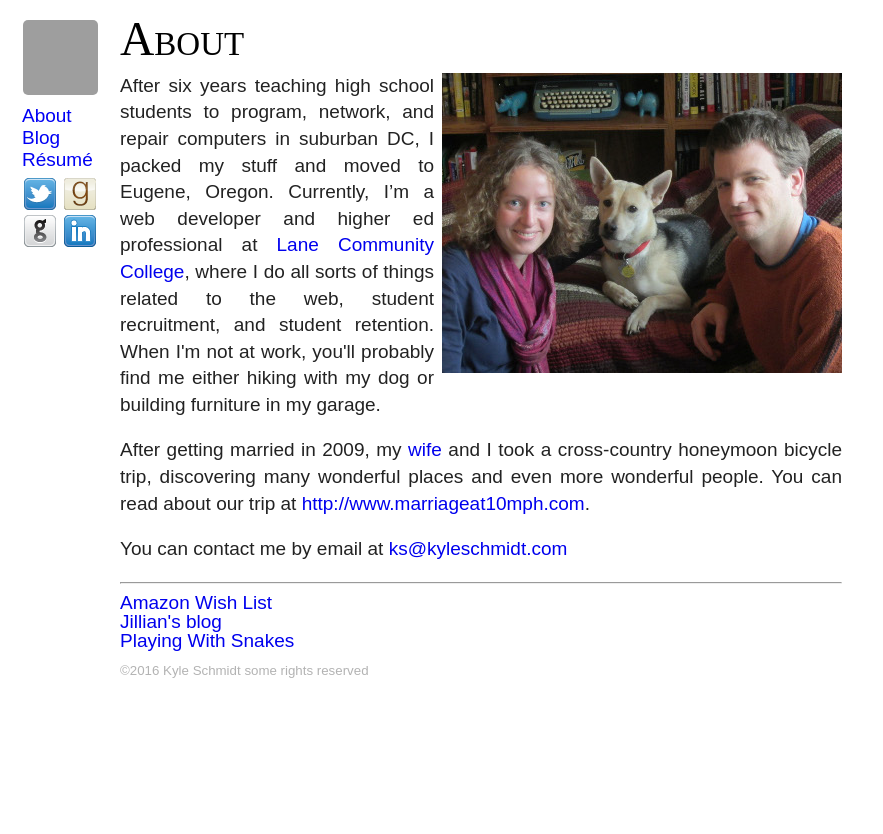
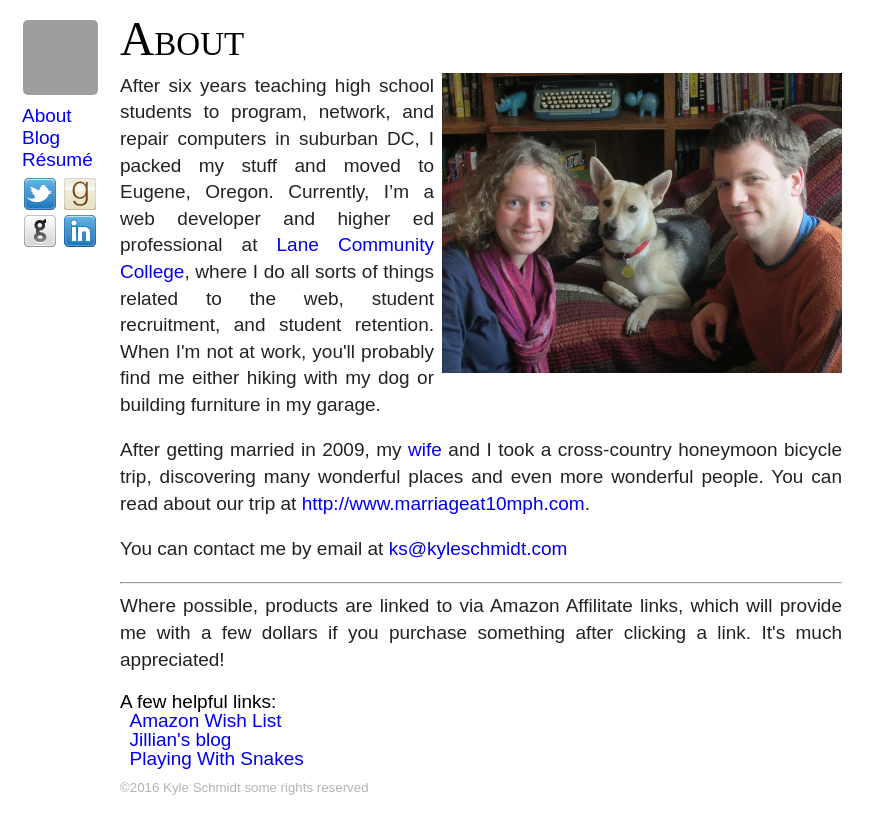
Before and after one commit to krschmidt/krschmidt.github.com, a Jekyll site: the page built from about.html, in a window 1280 px wide. Shown: the top 834 px of the page, without its empty margins (0-883 px from the left). Built offline with Jekyll 4.4.1, drawn with Linux system fonts in a browser that asks for light colours; nearby versions of some CDN libraries; some web fonts are replaced; grey boxes are pictures that could not be loaded.

Commit message:
added amazon required notice

```diff
--- a/about.html
+++ b/about.html
@@ -9,11 +9,14 @@ topTitle: About
 <p>After getting married in 2009, my <a href="http://jillianschmidt.com">wife</a> and I took a cross-country honeymoon bicycle trip, discovering many wonderful places and even more wonderful people. You can read about our trip at <a href="http://www.marriageat10mph.com">http://www.marriageat10mph.com</a>.</p>
 <p>You can contact me by email at <a href="mailto:ks@kyleschmidt.com">ks@kyleschmidt.com</a></p>
 <hr>
-<ul>
+<p>Where possible, products are linked to via Amazon Affilitate links, which will provide me with a few dollars if you purchase something after clicking a link. It's much appreciated!</p>
+<h4>A few helpful links:</h4>
+<ul style="padding-left:0.5em;">
     <li><a href="http://amzn.com/w/14XQSILM20RRN">Amazon Wish List</a></li>
     <li><a href="http://www.jillianschmidt.com">Jillian's blog</a></li>
     <li><a href="http://krschmidt.github.io/playingwithsnakes">Playing With Snakes</a></li>
 </ul>
+
 {% comment %}
 https://developers.google.com/structured-data/customize/social-profiles
 {% endcomment %}
```
